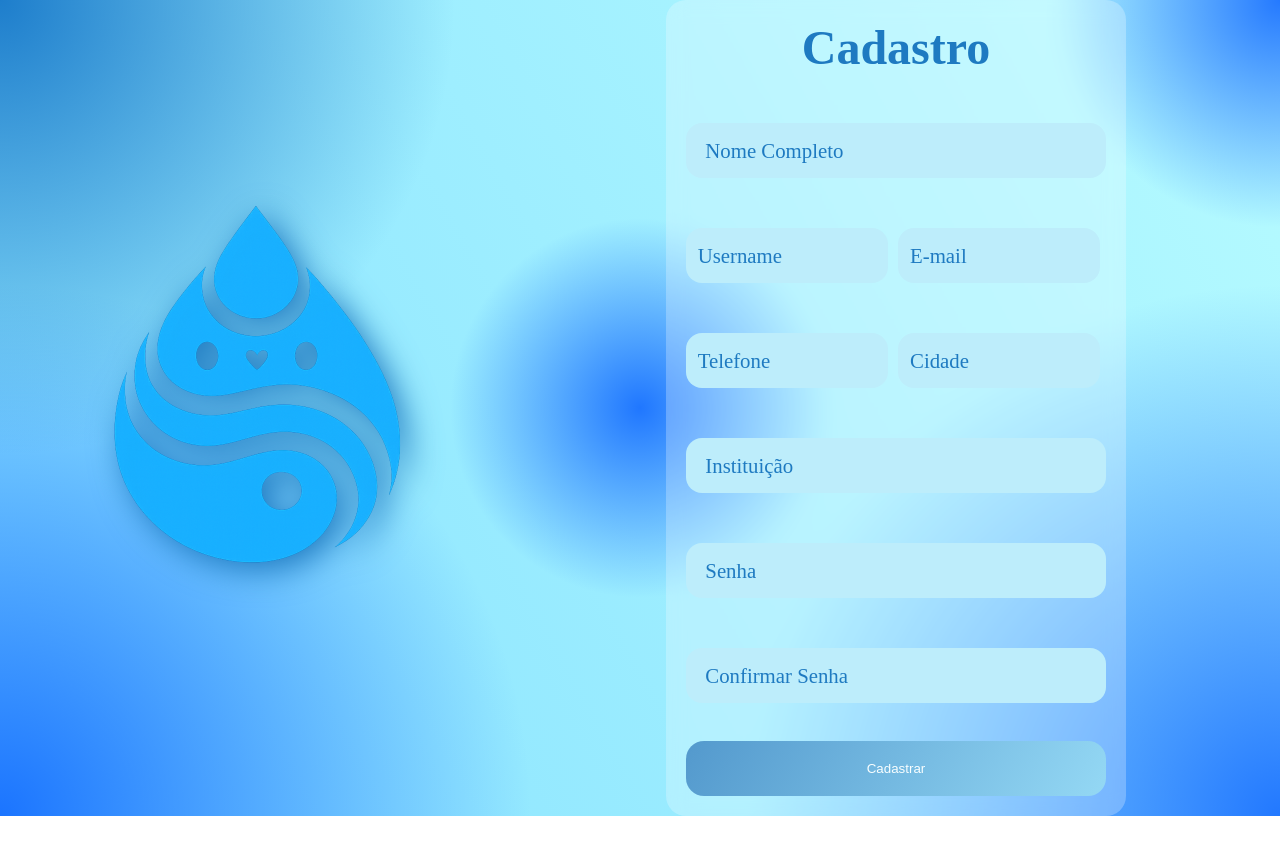
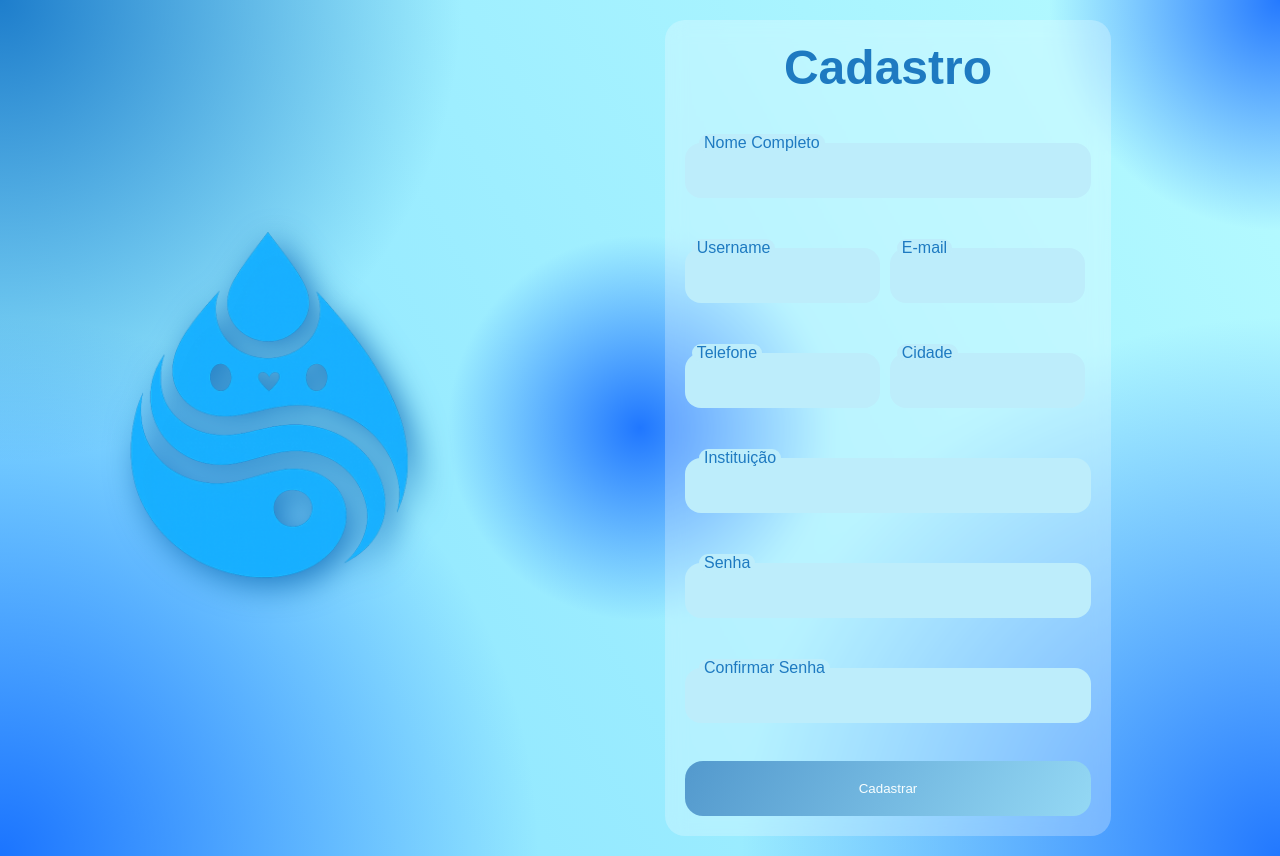
Before and after one commit to IagoNMarinho/ProjetoSIP, a React (Vite) app: page /cadastro in a window 1280 px wide. Before the commit the page ends 816 px from the top, so only its background shows below. Built offline with nearby package versions, Linux system fonts and the light colour scheme.

Commit message:
validacao cadastro

```diff
--- a/package.json
+++ b/package.json
@@ -14,6 +14,7 @@
     "react": "^19.2.6",
     "react-dom": "^19.2.6",
     "react-hook-form": "^7.75.0",
+    "react-icons": "^5.6.0",
     "react-router-dom": "^7.15.1",
     "zod": "^4.4.3"
   },
--- a/src/global.css
+++ b/src/global.css
@@ -31,4 +31,5 @@
     margin: 0;
     padding: 0;
     box-sizing: border-box;
+    font-family: var(--fonte-logo);
 }
--- a/src/layout/Menu.module.css
+++ b/src/layout/Menu.module.css
@@ -1,17 +1,11 @@
 .conteiner{
     height: 100vh;
-
     background: rgba(255,255,255,0.85);
-
     backdrop-filter: blur(10px);
-
-
     box-shadow:
         0 10px 30px rgba(0,0,0,.1);
-
     display: flex;
     flex-direction: column;
-
     transition: .3s;
 }
 
@@ -21,25 +15,24 @@
     background: transparent;
     cursor: pointer;
     font-size: 1.3rem;
+    color: var(--cor-primaria-escura);
 }
 
 .itemConteiner{
     display: flex;
     align-items: center;
+    gap: 15px;
+    padding: 15px 20px;
+    text-decoration: none;
+    border-radius: 12px;
+    margin: 5px 10px;
+    transition: .2s;
+}
 
-    gap: 15px;
-
-    padding: 15px 20px;
-
-    text-decoration: none;
-
-    border-radius: 12px;
-
-    margin: 5px 10px;
-
-    transition: .2s;
-
-
+.itemConteiner span{
+    color: var(--cor-primaria-escura);
+    font-weight: 600;
+    font-size: 1.2rem;
 }
 
 .itemConteiner:hover{
--- a/src/paginas/Cadastro.module.css
+++ b/src/paginas/Cadastro.module.css
@@ -2,8 +2,8 @@
 
     display: flex;
     flex-direction: row-reverse;
-
-    height: 100vh auto;
+    padding: 20px;
+    min-height: 100vh;
     justify-content: center;
     align-items: center;
     background:
@@ -96,6 +96,13 @@
     margin: 20px 0;
 }
 
+.mensagem{
+    text-align: center;
+    color: var(--cor-terciaria-erro);
+    font-weight: 500;
+    padding: 5px;
+}
+
 .inputgroup input:focus~label,
 .inputgroup input:valid~label {
     top: 0;
--- a/src/paginas/Cadastro.tsx
+++ b/src/paginas/Cadastro.tsx
@@ -1,18 +1,93 @@
 import { useNavigate } from 'react-router-dom'
 import estilos from './Cadastro.module.css'
-import cadastro from '../assets/imagens/logo.png'
-/*
+import login from '../assets/imagens/logo.png'
+
 import { useContext } from 'react'
 import { useForm } from 'react-hook-form'
 import { z } from 'zod'
-import { zodResolver } from '@hookform/resolvers/zod
-*/
+import { zodResolver } from '@hookform/resolvers/zod'
+import { LayoutContexto } from '../contextos/LayoutContexto'
+import { type NovoUsuarioTipo } from '../tipos/NovoUsuario'
 
+type FormValues = {
+    nomeCompleto: string
+    username: string
+    email: string
+    telefone: string
+    cidade: string
+    instituicao: string
+    senha: string
+    confsenha: string
+}
+
+const CadastroSchema = z.object({
+    nomeCompleto: z.string().min(8, {
+        message: 'Informe um Nome Completo com no mínimo 8 caracteres.'
+    }),
+    username: z.string().min(4,{
+        message: 'Informe um Username com no mínimo 4 caracteres.'
+    }),
+    email: z.email({
+        message: 'Informe um Email válido.'
+    }),
+    telefone: z.e164({
+        message: 'Informe um Telefone válido.'
+    }),
+    cidade: z.string().min(6,{
+        message: 'Informe uma cidade com no mínimo 6 caracteres'
+    }),
+    instituicao: z.string().min(10,{
+        message: 'Informe uma instituição com no mínimo 10 caracteres.'
+    }),
+    senha: z.string().min(8,{
+        message: 'Informe uma senha com no mínimo 8 caracteres.'
+    }),
+    confsenha: z.string().min(8,{
+        message: 'Informe uma senha com no mínimo 8 caracteres.'
+    })
+}).refine((dados)=> dados.senha === dados.confsenha,{
+    message:'As senhas não coincidem.',
+    path:['confsenha']
+})
 
 export function Cadastro(){
 
+
+    const { setEmailUsuarioContexto } = useContext(LayoutContexto)
+
+    const{
+        register, handleSubmit, formState:{errors}
+    } = useForm<FormValues>(
+        {resolver: zodResolver(CadastroSchema)}
+    )
+
+    const dadosUsuario: NovoUsuarioTipo = {
+        nome: '',
+        username: '',
+        email: '',
+        telefone: '',
+        cidade: '',
+        instituicao: '',
+        senha: '',
+        confsenha: ''
+    }
+
+    const autenticarUsuario = (data: FormValues) => {
+        dadosUsuario.nome = data.nomeCompleto
+        dadosUsuario.username = data.username
+        dadosUsuario.email = data.email
+        dadosUsuario.telefone = data.telefone
+        dadosUsuario.cidade = data.cidade
+        dadosUsuario.instituicao = data.instituicao
+        dadosUsuario.senha = data.senha
+        dadosUsuario.confsenha = data.confsenha
+
+        setEmailUsuarioContexto(dadosUsuario.email)
+        navegacao('home')
+    }
+
     const navegacao = useNavigate()
-    const login = () => {
+    const cadastro = () => {
         navegacao('/')
     }
 
@@ -21,53 +96,74 @@ export function Cadastro(){
             <div className={estilos.conteiner1}>
                 <form
                     className={estilos.formulario}
-
+                    onSubmit={handleSubmit(autenticarUsuario)}
                     >
                         <h1 className={estilos.titulo}>Cadastro</h1>
                         <div className={estilos.inputs}>
                             <div className={estilos.inputgroup}  id={estilos.inteiro}>
-                                <input className={estilos.campo} required/>
+                                <input
+                                    {...register('nomeCompleto')}
+                                    className={estilos.campo} />
                                 <label>Nome Completo</label>
+                        { errors.nomeCompleto && <p className={estilos.mensagem}>{errors.nomeCompleto.message}</p> }
                             </div>
                             <div className={estilos.inputgroup}  id={estilos.metade}>
-                                <input className={estilos.campo} required/>
+                                <input
+                                    {...register('username')}
+                                    className={estilos.campo} />
                                 <label>Username</label>
+                        { errors.username && <p className={estilos.mensagem}>{errors.username.message}</p> }
                             </div>
                             <div className={estilos.inputgroup}  id={estilos.metade}>
-                                <input className={estilos.campo} required/>
+                                <input
+                                    {...register('email')}
+                                    className={estilos.campo} />
                                 <label>E-mail</label>
+                        { errors.email && <p className={estilos.mensagem}>{errors.email.message}</p> }
                             </div>
                             <div className={estilos.inputgroup}  id={estilos.metade}>
-                                <input className={estilos.campo} required/>
+                                <input
+                                    {...register('telefone')}
+                                    className={estilos.campo} />
                                 <label>Telefone</label>
+                        { errors.telefone && <p className={estilos.mensagem}>{errors.telefone.message}</p> }
                             </div>
                             <div className={estilos.inputgroup}  id={estilos.metade}>
-                                <input className={estilos.campo} required/>
+                                <input
+                                    {...register('cidade')}
+                                    className={estilos.campo} />
                                 <label>Cidade</label>
+                        { errors.cidade && <p className={estilos.mensagem}>{errors.cidade.message}</p> }
                             </div>
                             <div className={estilos.inputgroup}  id={estilos.inteiro}>
-                                <input className={estilos.campo} required/>
+                                <input
+                                    {...register('instituicao')}
+                                    className={estilos.campo} />
                                 <label>Instituição</label>
+                        { errors.email && <p className={estilos.mensagem}>{errors.email.message}</p> }
                             </div>
 
                             <div className={estilos.inputgroup}  id={estilos.inteiro}>
                                 <input
+                                    {...register('senha')}
                                     className={estilos.campo}
-                                    type='password' required/>
+                                    type='password' />
                                 <label>Senha</label>
+                        { errors.senha && <p className={estilos.mensagem}>{errors.senha.message}</p> }
                             </div>
                             <div className={estilos.inputgroup}
                                 id={estilos.inteiro}>
                                 <input
-                                className={estilos.campo}
-                                type='password' required   />
+                                    {...register('confsenha')}
+                                    className={estilos.campo}
+                                    type='password'    />
                                 <label>Confirmar Senha</label>
+                        { errors.confsenha && <p className={estilos.mensagem}>{errors.confsenha.message}</p> }
                             </div>
                         </div>
 
                         <button
                             className={estilos.botao}
-                            onClick={login}
                             >
                                 Cadastrar
                         </button>
@@ -76,7 +172,7 @@ export function Cadastro(){
                 </form>
             </div>
             <div className={estilos.conteiner2}>
-                <img src={cadastro} alt="Aguato" />
+                <img src={login} alt="Aguato" />
             </div>
         </div>
     )
--- a/src/paginas/Login.module.css
+++ b/src/paginas/Login.module.css
@@ -33,7 +33,6 @@
 
 .conteiner1{
     width: 45%;
-    height: 100vh;
     display: flex;
     flex-direction: center;
     justify-content: center;
--- a/src/paginas/Login.tsx
+++ b/src/paginas/Login.tsx
@@ -1,6 +1,5 @@
 /*O React Hook Form controla os campos e captura os dados, enquanto o Zod valida se esses dados seguem as regras definidas.
 Se estiver tudo correto, o formulário envia os dados; se não, ele bloqueia o envio e mostra os erros para o usuário. */
-
 
 import { useNavigate } from 'react-router-dom'
 import estilos from './Login.module.css'
@@ -20,7 +19,7 @@ type FormValues = {
 
 const loginSchema = z.object({
     email: z.email({message: 'Informe um e-mail válido'}),
-    senha: z.string().length(6, {message: 'Informe uma senha com 6 caracteres.'})
+    senha: z.string().min(8, {message: 'Informe uma senha com no mínimo 8 caracteres.'})
 })
 
 export function Login(){
--- /dev/null
+++ b/src/tipos/NovoUsuario.ts
@@ -0,0 +1,10 @@
+export type NovoUsuarioTipo = {
+    nome: string
+    username: string
+    email: string
+    telefone: string
+    cidade: string
+    instituicao: string
+    senha: string
+    confsenha: string
+}
```
Also changed, not shown: src/layout/Menu.tsx (+13 -6 lines), src/tipos/Usuario.ts (line endings or trailing spaces), 1 other file (tests, documents, lock files or other folders).
